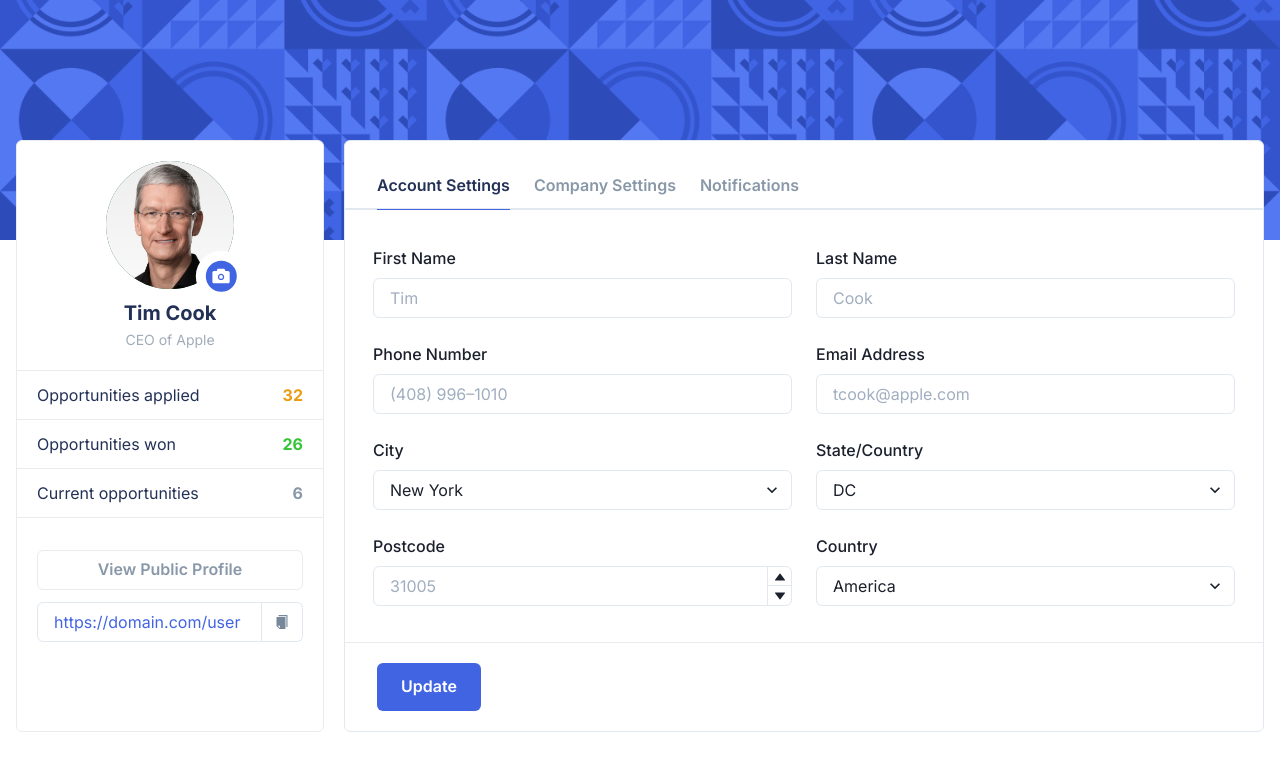
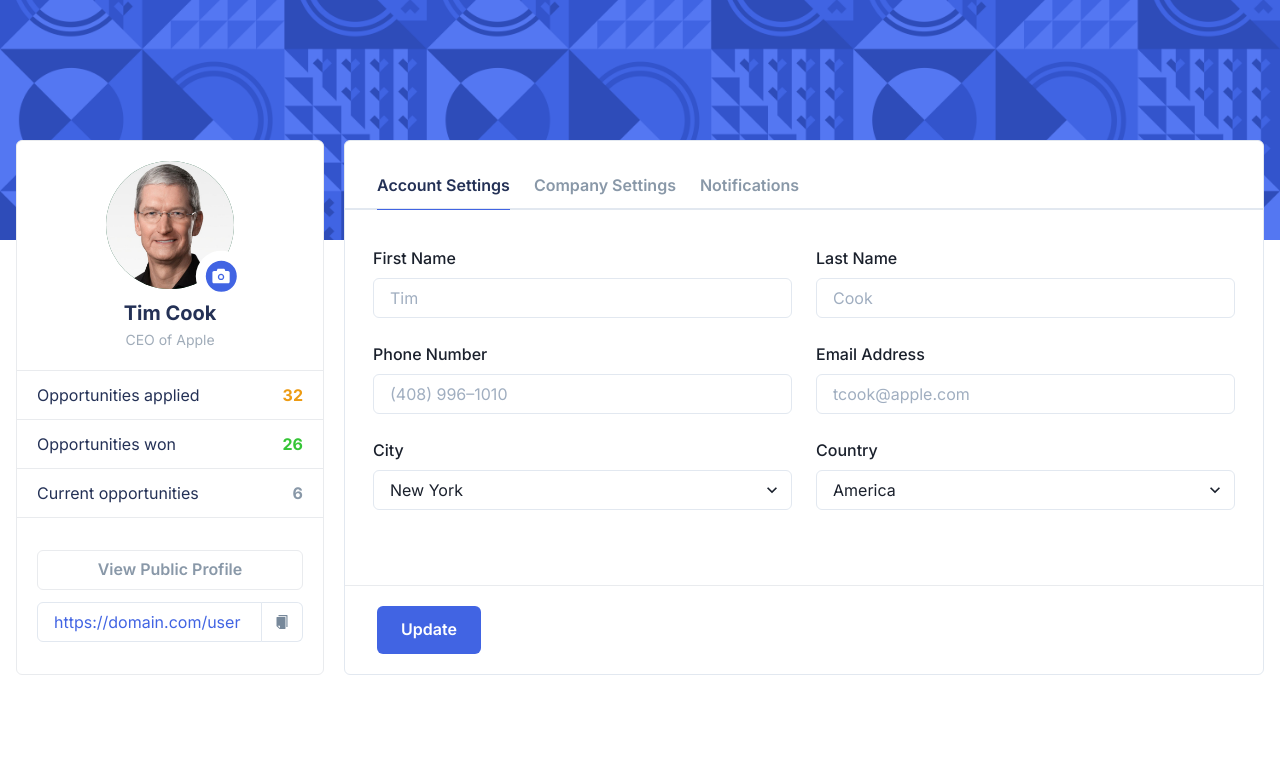
Before and after one commit to dumbmety/user-profile, a React (Create React App) app: page / in a window 1280 px wide. Shown: the top 770 px of the page. Built offline with nearby package versions, Linux system fonts and the light colour scheme; the HTML template or start-up script is replaced by a standard one.

Commit message:
feat: added notification tab

```diff
--- a/src/components/Content.jsx
+++ b/src/components/Content.jsx
@@ -5,12 +5,8 @@ import {
   FormLabel,
   Grid,
   Input,
-  NumberDecrementStepper,
-  NumberIncrementStepper,
-  NumberInput,
-  NumberInputField,
-  NumberInputStepper,
   Select,
+  Switch,
   Tab,
   TabList,
   TabPanel,
@@ -23,6 +19,9 @@ const Content = () => {
     <Box
       as="main"
       flex="3"
+      d="flex"
+      flexDir="column"
+      justifyContent="space-between"
       pt="5"
       bg="white"
       rounded="md"
@@ -122,29 +121,6 @@ const Content = () => {
                   <option value="poland">Poland</option>
                 </Select>
               </FormControl>
-              <FormControl id="state">
-                <FormLabel>State/Country</FormLabel>
-                <Select
-                  focusBorderColor="brand.blue"
-                  placeholder="Select state/country"
-                >
-                  <option value="canada">Canada</option>
-                  <option value="dc" selected>
-                    DC
-                  </option>
-                  <option value="germany">Germany</option>
-                </Select>
-              </FormControl>
-              <FormControl id="postcode">
-                <FormLabel>Postcode</FormLabel>
-                <NumberInput>
-                  <NumberInputField placeholder="31005" />
-                  <NumberInputStepper>
-                    <NumberIncrementStepper />
-                    <NumberDecrementStepper />
-                  </NumberInputStepper>
-                </NumberInput>
-              </FormControl>
               <FormControl id="country">
                 <FormLabel>Country</FormLabel>
                 <Select
@@ -159,6 +135,24 @@ const Content = () => {
                 </Select>
               </FormControl>
             </Grid>
+          </TabPanel>
+          <TabPanel></TabPanel>
+          <TabPanel>
+            <FormControl
+              display="flex"
+              alignItems="center"
+              justifyContent="space-between"
+            >
+              <FormLabel
+                htmlFor="notificationEmails"
+                mb="0"
+                cursor="pointer"
+                userSelect="none"
+              >
+                Receive notification emails
+              </FormLabel>
+              <Switch id="notificationEmails" />
+            </FormControl>
           </TabPanel>
         </TabPanels>
       </Tabs>
```
